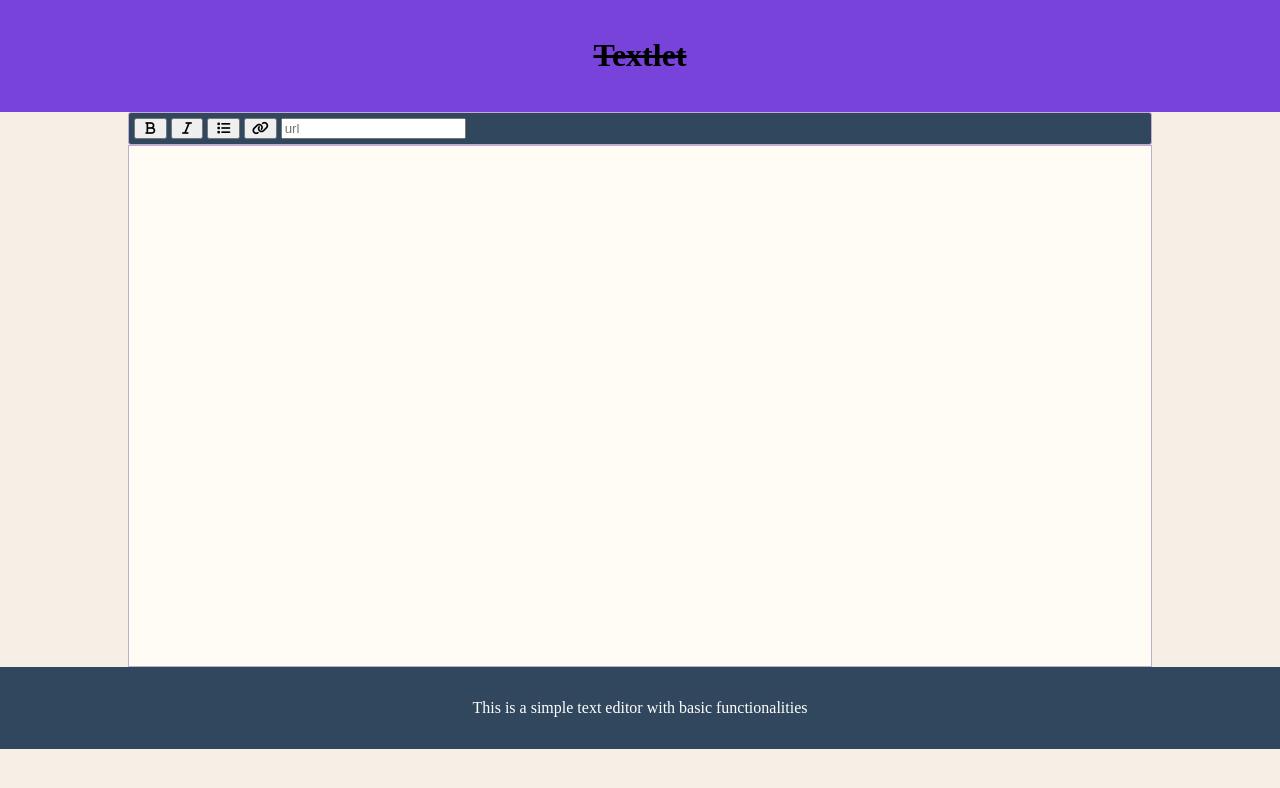
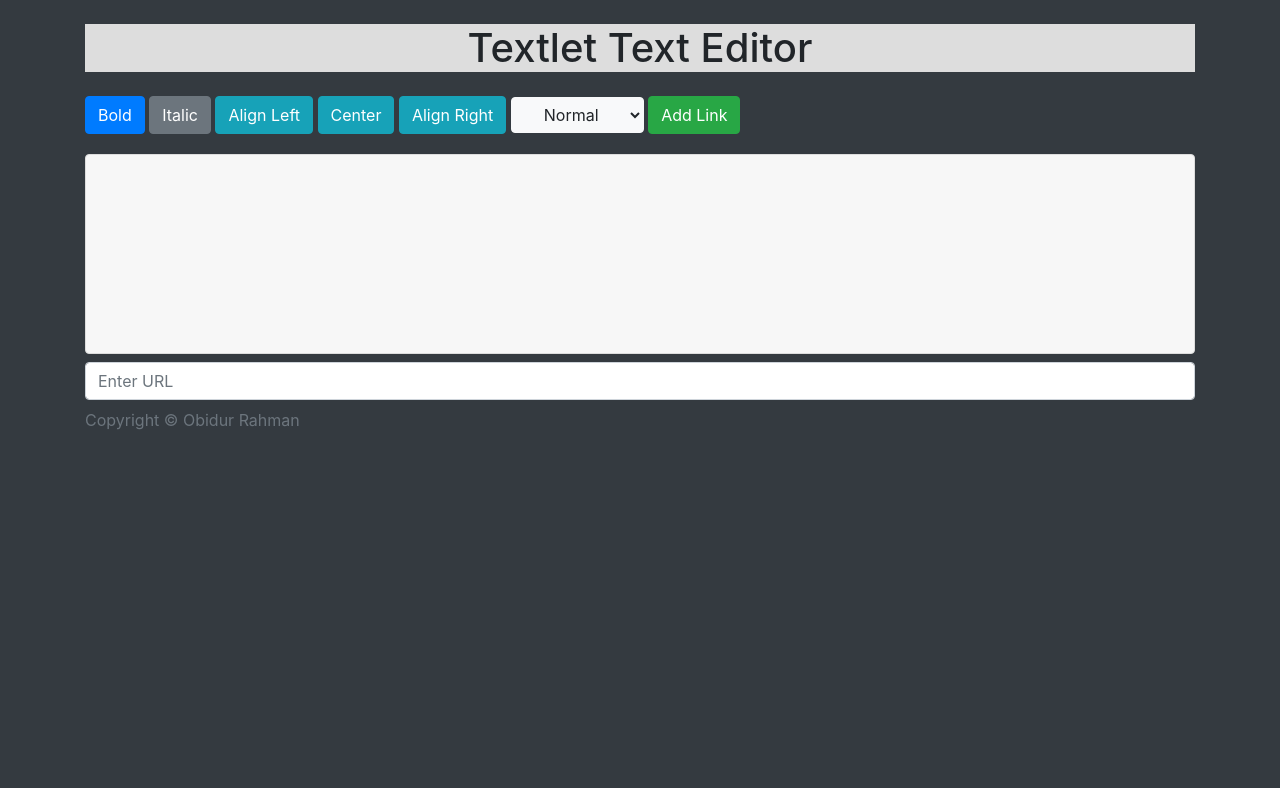
Before and after one commit to Ashfinn/Textlet, a plain HTML site: page index.html in a window 1280 px wide. Drawn offline with nearby package versions, Linux system fonts and the light colour scheme.

Commit message:
modified:   index.html 	modified:   script.js 	new file:   style.css 	deleted:    styles.css

```diff
--- a/index.html
+++ b/index.html
@@ -5,40 +5,41 @@
     <meta charset="UTF-8">
     <meta name="viewport" content="width=device-width, initial-scale=1.0">
     <title>Textlet</title>
-    <link rel="stylesheet" href="styles.css">
-    <script src="script.js"></script>
-    <script src="https://kit.fontawesome.com/11a2fb163c.js" crossorigin="anonymous"></script>
+    <link href="https://stackpath.bootstrapcdn.com/bootstrap/4.3.1/css/bootstrap.min.css" rel="stylesheet">
+    <link href="style.css" rel="stylesheet">
 </head>
 
-<body>
-    <header>
-        <h1>Textlet</h1>
-    </header>
+<body class="bg-dark">
+    <div class="container">
+        <h1 class="text-center my-4" style="background-color: #ddd;">Textlet Text Editor</h1>
+        <div class="toolbar">
+            <button onclick="format('bold')" class="btn btn-primary">Bold</button>
+            <button onclick="format('italic')" class="btn btn-secondary">Italic</button>
+            <button onclick="format('justifyLeft')" class="btn btn-info">Align Left</button>
+            <button onclick="format('justifyCenter')" class="btn btn-info">Center</button>
+            <button onclick="format('justifyRight')" class="btn btn-info">Align Right</button>
+            <select onchange="format('fontSize', this.value)" class="btn btn-light">
+                <option value="3">Normal</option>
+                <option value="4">Large</option>
+                <option value="5">Extra Large</option>
+                <option value="6">Huge</option>
+            </select>
+            <button onclick="setUrl()" class="btn btn-success">Add Link</button>
+        </div>
+        <div id="sampleeditor" class="editor-container" contenteditable="true"></div>
+        <input type="text" id="txtFormatUrl" placeholder="Enter URL" class="form-control my-2">
+    </div>
 
-    <main>
-            <div class="sample-toolbar">
-                <button onclick="format('bold')"><span class="fa fa-bold fa-fw"></span>
-                </button>
-                <button onclick="format('italic')">
-                    <span class="fa fa-italic fa-fw"></span>
-                </button>
-                <button onclick="format('insertunorderedlist')">
-                    <span class="fa fa-list fa-fw"></span>
-                </button>
-                <button>
-                    <span class="fa fa-link fa-fw" onclick="setUrl()"></span>
-                </button>
-                <span><input placeholder="url" id="txtFormatUrl" class="form-control"></span>
-            </div>
-            <div class="editor" id="sampleeditor">
+    <footer class="footer bg-dark text-white">
+        <div class="container">
+            <span class="text-muted">Copyright &copy; Obidur Rahman</span>
+        </div>
+    </footer>
 
-            </div>
-
-    </main>
-
-    <footer>
-            <p>This is a simple text editor with basic functionalities</p>
-    </footer>
+    <script src="https://code.jquery.com/jquery-3.3.1.slim.min.js"></script>
+    <script src="https://cdnjs.cloudflare.com/ajax/libs/popper.js/1.14.7/umd/popper.min.js"></script>
+    <script src="https://stackpath.bootstrapcdn.com/bootstrap/4.3.1/js/bootstrap.min.js"></script>
+    <script src="script.js"></script>
 </body>
 
 </html>
--- a/script.js
+++ b/script.js
@@ -1,13 +1,14 @@
-window.addEventListener('load', function(){
+window.addEventListener('load', function() {
     document.getElementById('sampleeditor').setAttribute('contenteditable', 'true');
 });
+
 function format(command, value) {
     document.execCommand(command, false, value);
 }
+
 function setUrl() {
     let url = document.getElementById('txtFormatUrl').value;
     let stext = document.getSelection();
-
     document.execCommand('insertHTML', false, `<a href="${url}" target="_blank">${stext}</a>`);
     document.getElementById('txtFormatUrl').value = '';
 }
--- /dev/null
+++ b/style.css
@@ -0,0 +1,13 @@
+.editor-container {
+    background-color: #f7f7f7;
+    border: 1px solid #ddd;
+    border-radius: 4px;
+    padding: 15px;
+    margin-top: 20px;
+}
+#sampleeditor {
+    min-height: 200px;
+}
+.toolbar {
+    margin-bottom: 10px;
+}
--- a/styles.css
+++ /dev/null
@@ -1,47 +0,0 @@
-body{
-    background-color: #F7EFE5;
-    margin: 0;
-    padding: 0;
-}
-header {
-    display: flex;
-    justify-content: center;
-    align-items: center;
-    padding: 1rem;
-    background-color: #7743DB;
-    color: black;
-    text-decoration:line-through;
-}
-main{
-    max-width: 80%;
-    margin: 0 auto;
-}
-.editor {
-    border: 1px solid #C3ACD0;
-    padding: 20px;
-    background-color: #FFFBF5;
-    min-height: 60vh;
-}
-
-.sample-toolbar {
-    border: solid 1px #C3ACD0;
-    background: #30475E;
-    padding: 5px;
-    border-radius: 3px;
-}
-
-.sample-toolbar >span {
-    cursor: pointer;
-}
-
-.sample-toolbar >span:hover {
-    text-decoration: underline;
-}
-
-footer {
-    margin: 0;
-    padding: 1rem;
-    text-align: center;
-    background-color: #30475E;
-    color: white;
-}
```
